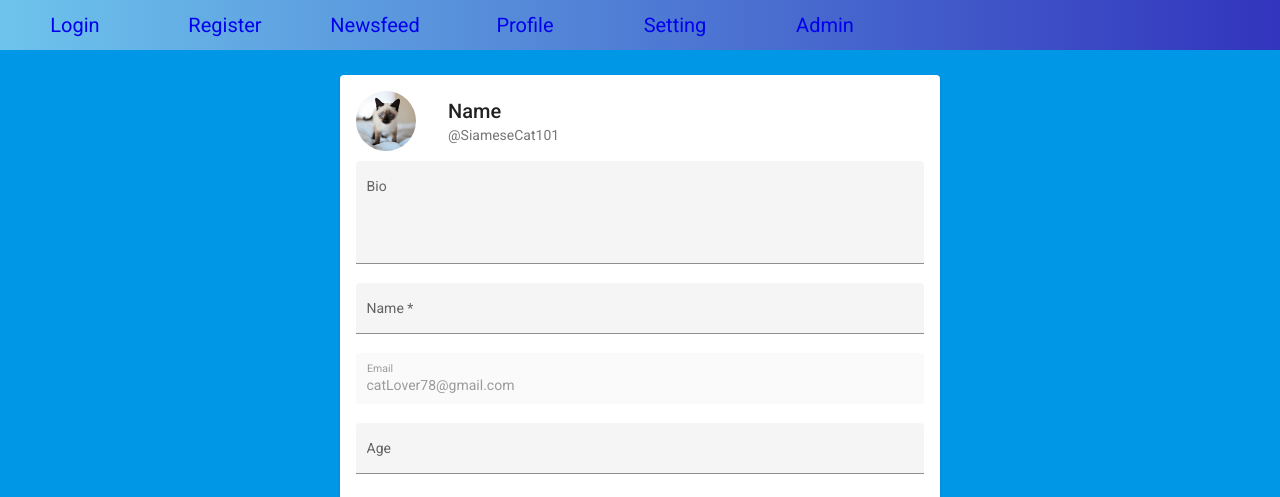
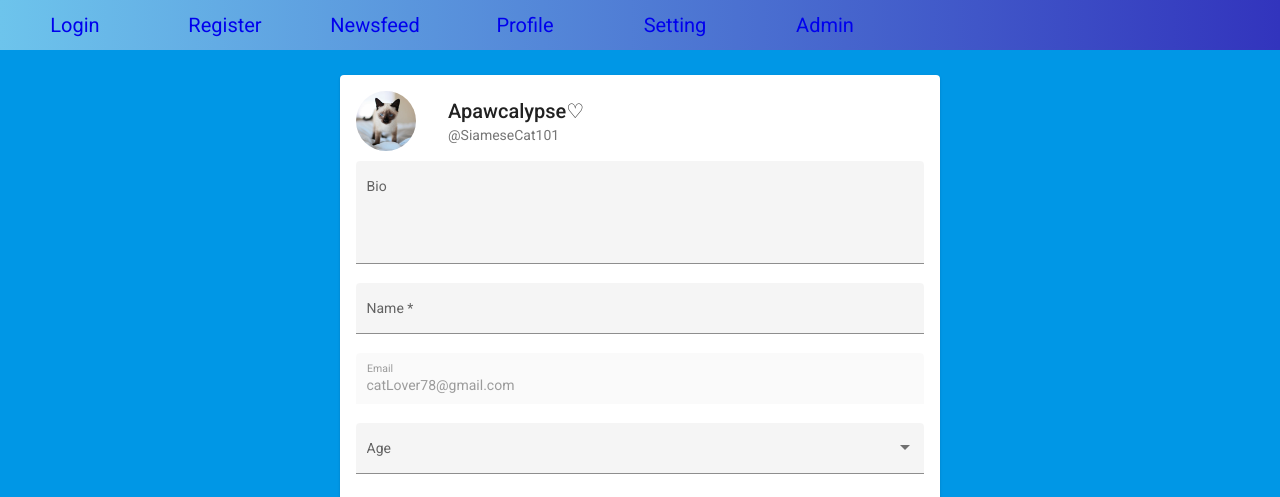
Before and after one commit to David3567/Antra-Share-Feb-2022, an Angular app in the folder TeamProject/: page /profile in a window 1280 px wide. Shown: the top 497 px of the page. Built offline with nearby package versions, Linux system fonts and the light colour scheme.

Commit message:
Create range pipe and Update UI

```diff
--- a/TeamProject/src/app/modules/profile/profile-page/profile-page.component.html
+++ b/TeamProject/src/app/modules/profile/profile-page/profile-page.component.html
@@ -48,7 +48,11 @@
 
         <mat-form-field class="full-width" appearance="fill">
           <mat-label>Age</mat-label>
-          <input matInput type="text" formControlName="age" />
+          <mat-select formControlName="age">
+            <mat-option *ngFor="let age of [] | range: 1:100" [value]="age">
+              {{ age }}
+            </mat-option>
+          </mat-select>
         </mat-form-field>
 
         <div class="radio-container">
--- a/TeamProject/src/app/modules/profile/profile-page/profile-page.component.ts
+++ b/TeamProject/src/app/modules/profile/profile-page/profile-page.component.ts
@@ -7,7 +7,7 @@ import { FormGroup, FormControl, Validators } from '@angular/forms';
   styleUrls: ['./profile-page.component.css'],
 })
 export class ProfilePageComponent implements OnInit {
-  displayName: string = 'Name';
+  displayName: string = 'Apawcalypse♡';
 
   profile = new FormGroup({
     bio: new FormControl(''),
--- a/TeamProject/src/app/modules/profile/profile.module.ts
+++ b/TeamProject/src/app/modules/profile/profile.module.ts
@@ -7,11 +7,13 @@ import { MatIconModule } from '@angular/material/icon';
 import { MatFormFieldModule } from '@angular/material/form-field';
 import { MatInputModule } from '@angular/material/input';
 import { MatRadioModule } from '@angular/material/radio';
+import { MatSelectModule } from '@angular/material/select';
 
 import { ProfilePageComponent } from './profile-page/profile-page.component';
+import { RangePipe } from 'src/app/pipes/range.pipe';
 
 @NgModule({
-  declarations: [ProfilePageComponent],
+  declarations: [ProfilePageComponent, RangePipe],
   imports: [
     CommonModule,
     ReactiveFormsModule,
@@ -21,6 +23,7 @@ import { ProfilePageComponent } from './profile-page/profile-page.component';
     MatFormFieldModule,
     MatInputModule,
     MatRadioModule,
+    MatSelectModule,
   ],
   exports: [ProfilePageComponent],
 })
--- /dev/null
+++ b/TeamProject/src/app/pipes/range.pipe.ts
@@ -0,0 +1,13 @@
+import { Pipe, PipeTransform } from '@angular/core';
+
+@Pipe({
+  name: 'range',
+})
+export class RangePipe implements PipeTransform {
+  transform(value: any[], min: number, max: number): any {
+    while (min < max) {
+      value.push(min++);
+    }
+    return value;
+  }
+}
```
Also changed, not shown: 1 other file (tests, documents, lock files or other folders).
